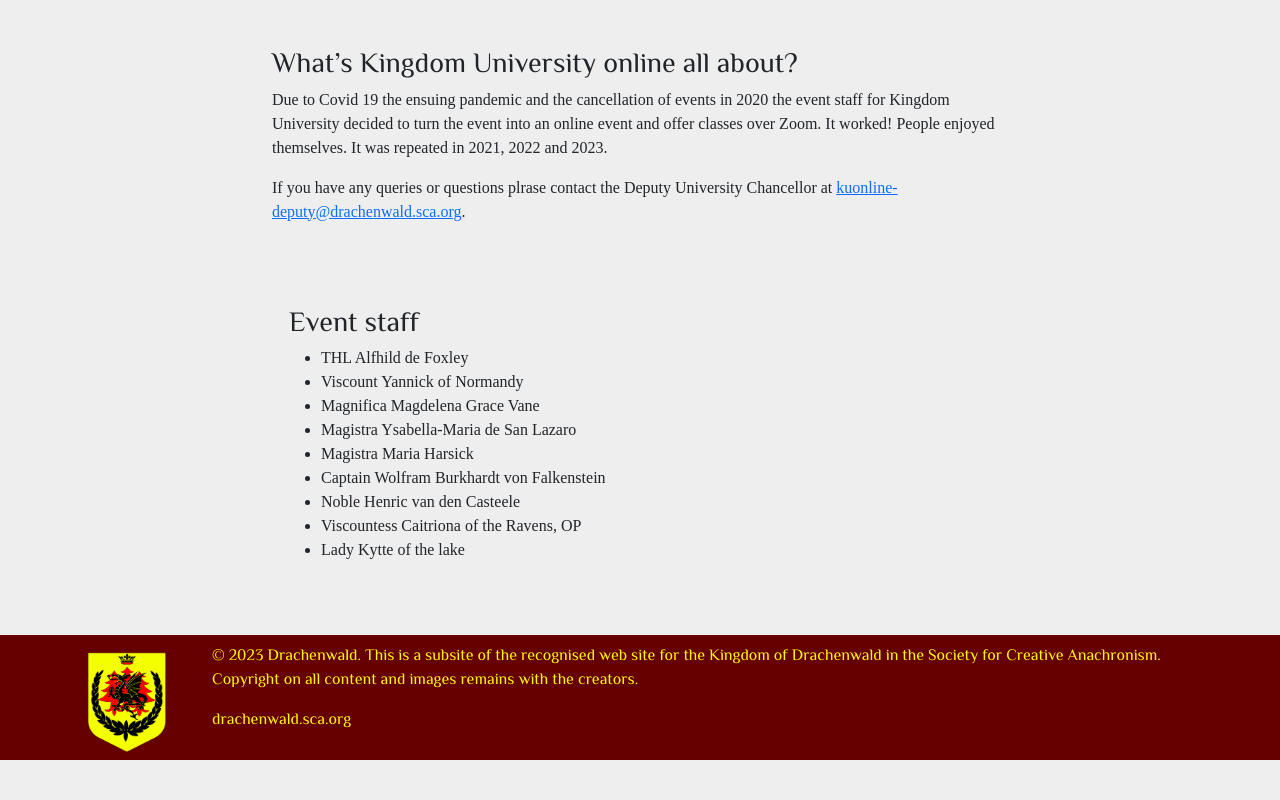
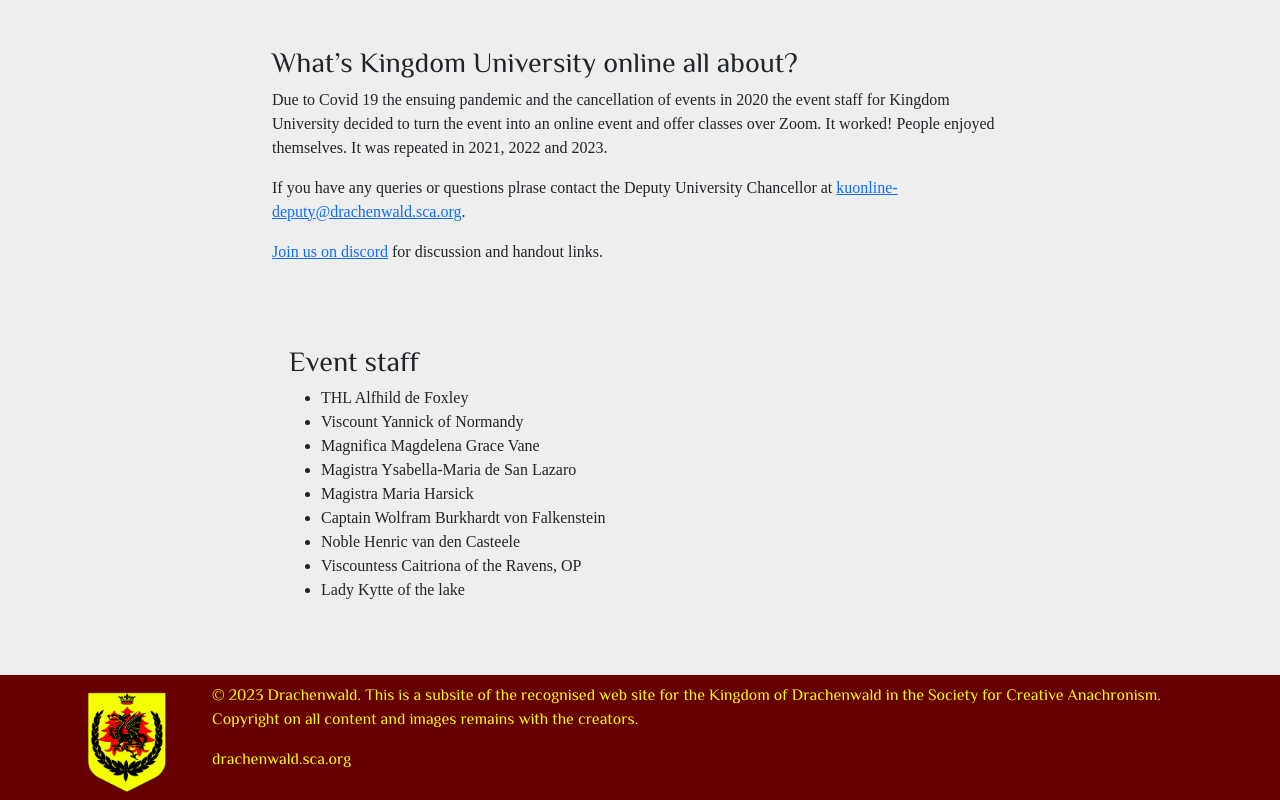
Before and after one commit to drachenwald/kingdom-uni, a React (Create React App) app: page / in a window 1280 px wide. Shown: the part 707-1507 px from the top of the page. Before the commit the page ends 1467 px from the top, so only its background shows below. Built offline with nearby package versions, Linux system fonts and the light colour scheme; no server answers.

Commit message:
Update Home.js
added discord link

```diff
--- a/src/js/Home.js
+++ b/src/js/Home.js
@@ -92,6 +92,8 @@ const Home = (props) => {
              If you have any queries or questions plrase contact the Deputy University Chancellor
              at <a href="mailto:kuonline-deputy@drachenwald.sca.org">kuonline-deputy@drachenwald.sca.org</a>.
              </p>
+
+               <p><a href="https://discord.gg/ytsq2Bs3B8">Join us on discord</a> for discussion and handout links.</p>
           </Col>
 
           <Col xs={0} sm={1} xl={2}>
```
